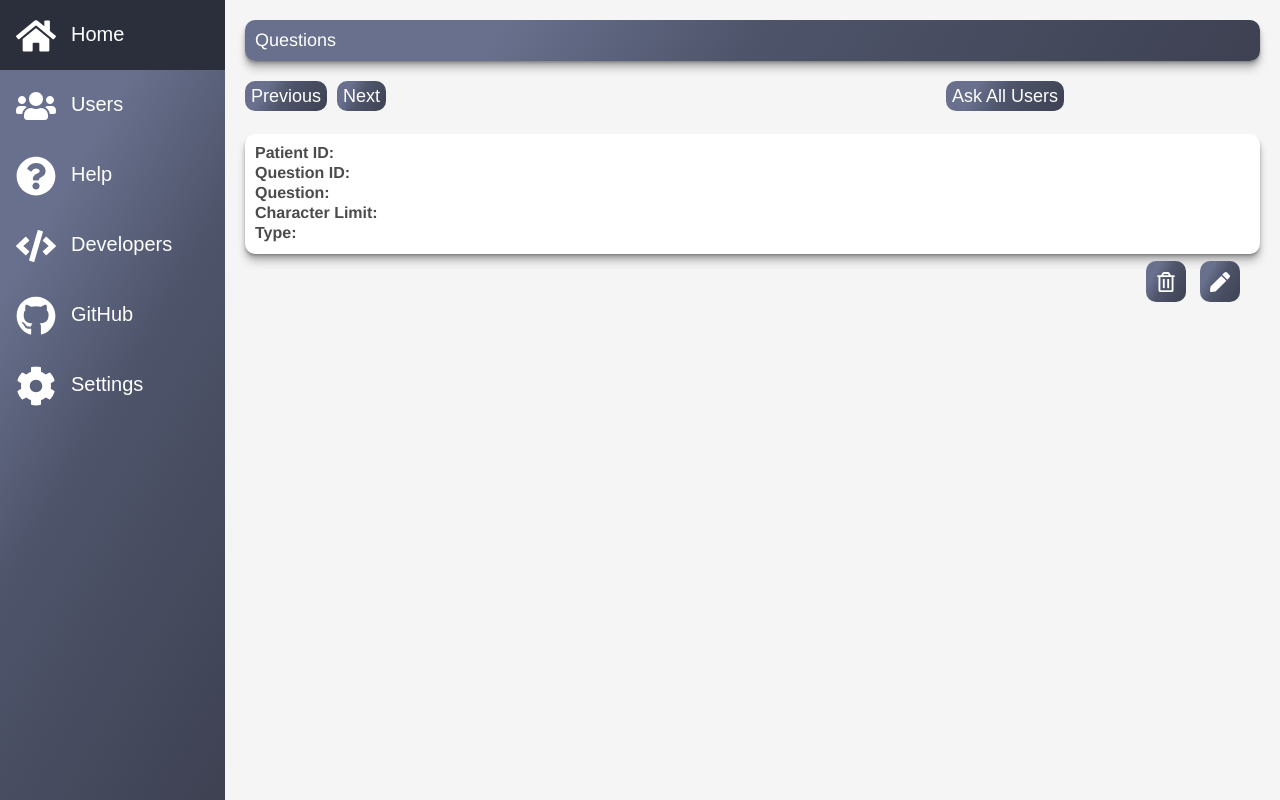
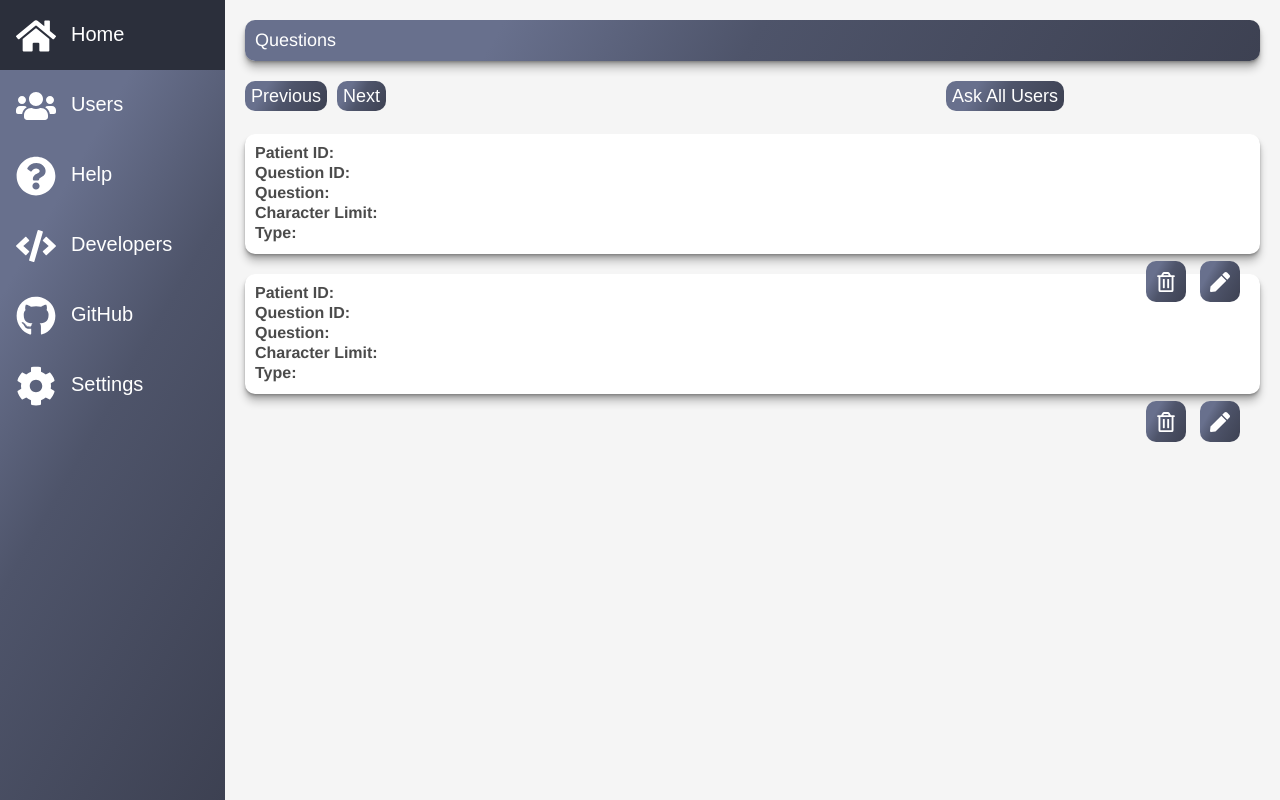
Before and after one commit to Xtrendence/COMP2003-2020-X, a PHP site: page /questions.php in a window 1280 px wide. Run offline with PHP 8.4, Linux system fonts and the light colour scheme.

Commit message:
Have statically hard coded another question widecard.
Have done this for testing purposes.

```diff
--- a/web/public/questions.php
+++ b/web/public/questions.php
@@ -108,7 +108,35 @@
             <button class="card-button"><svg class="SVG" xmlns="http://www.w3.org/2000/svg" viewBox="0 0 512 512"><!-- Font Awesome Free 5.15.3 by @fontawesome - https://fontawesome.com License - https://fontawesome.com/license/free (Icons: CC BY 4.0, Fonts: SIL OFL 1.1, Code: MIT License) --><path d="M290.74 93.24l128.02 128.02-277.99 277.99-114.14 12.6C11.35 513.54-1.56 500.62.14 485.34l12.7-114.22 277.9-277.88zm207.2-19.06l-60.11-60.11c-18.75-18.75-49.16-18.75-67.91 0l-56.55 56.55 128.02 128.02 56.55-56.55c18.75-18.76 18.75-49.16 0-67.91z"/></svg></button>
         </div>
 
+    </div>
 
+
+    <div class="wide-card">
+
+        <div class="text-margin">
+            <span class="card-heading">Patient ID:</span>
+        </div>
+
+        <div class="text-margin">
+            <span class="card-heading">Question ID:</span>
+        </div>
+
+        <div class="text-margin">
+            <span class="card-heading">Question:</span>
+        </div>
+
+        <div class="text-margin">
+            <span class="card-heading">Character Limit:</span>
+        </div>
+
+        <div class="text-margin">
+            <span class="card-heading">Type:</span>
+        </div>
+
+        <div class="card-button-wrapper">
+            <button class="card-button"><svg class="SVG" xmlns="http://www.w3.org/2000/svg" viewBox="0 0 448 512"><!-- Font Awesome Free 5.15.3 by @fontawesome - https://fontawesome.com License - https://fontawesome.com/license/free (Icons: CC BY 4.0, Fonts: SIL OFL 1.1, Code: MIT License) --><path d="M268 416h24a12 12 0 0 0 12-12V188a12 12 0 0 0-12-12h-24a12 12 0 0 0-12 12v216a12 12 0 0 0 12 12zM432 80h-82.41l-34-56.7A48 48 0 0 0 274.41 0H173.59a48 48 0 0 0-41.16 23.3L98.41 80H16A16 16 0 0 0 0 96v16a16 16 0 0 0 16 16h16v336a48 48 0 0 0 48 48h288a48 48 0 0 0 48-48V128h16a16 16 0 0 0 16-16V96a16 16 0 0 0-16-16zM171.84 50.91A6 6 0 0 1 177 48h94a6 6 0 0 1 5.15 2.91L293.61 80H154.39zM368 464H80V128h288zm-212-48h24a12 12 0 0 0 12-12V188a12 12 0 0 0-12-12h-24a12 12 0 0 0-12 12v216a12 12 0 0 0 12 12z"/></svg></button>
+            <button class="card-button"><svg class="SVG" xmlns="http://www.w3.org/2000/svg" viewBox="0 0 512 512"><!-- Font Awesome Free 5.15.3 by @fontawesome - https://fontawesome.com License - https://fontawesome.com/license/free (Icons: CC BY 4.0, Fonts: SIL OFL 1.1, Code: MIT License) --><path d="M290.74 93.24l128.02 128.02-277.99 277.99-114.14 12.6C11.35 513.54-1.56 500.62.14 485.34l12.7-114.22 277.9-277.88zm207.2-19.06l-60.11-60.11c-18.75-18.75-49.16-18.75-67.91 0l-56.55 56.55 128.02 128.02 56.55-56.55c18.75-18.76 18.75-49.16 0-67.91z"/></svg></button>
+        </div>
 
     </div>
 
```
